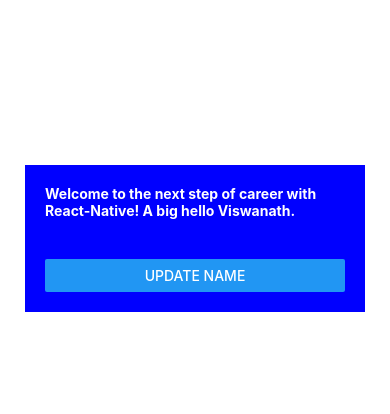
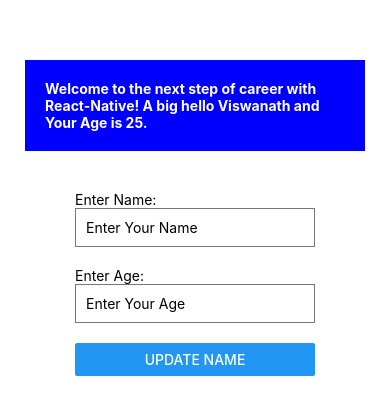
Before and after one commit to viswanath19/react-native-todo-app, a React Native app: screen / in a window 390 px wide. Shown: the part 184-598 px from the top of the page. Built offline with nearby package versions, Linux system fonts and the light colour scheme.

Commit message:
form inputs commits

```diff
--- a/App.js
+++ b/App.js
@@ -1,13 +1,14 @@
 import { StatusBar } from 'expo-status-bar';
 import React, { useState } from 'react';
-import { Button, StyleSheet, Text, View } from 'react-native';
+import { Button, StyleSheet, Text, View, TextInput } from 'react-native';
 
 export default function App() {
   const [name, setName] = useState('Viswanath');
+  const [age, setAge] = useState(25);
 
-  setTimeout(async => {
+  /*setTimeout(async => {
     setName('Viswanath Sarma');
-  },10000);
+  },10000);*/
 
   return (
     <View style={styles.container}>
@@ -15,12 +16,21 @@
         {/*<View>
           <Text>How is your Day</Text>
         </View>//this expected to inherit the parent view style header*/}
-        <Text style={styles.textArea}>Welcome to the next step of career with React-Native! A big hello {name}.</Text>
+        <Text style={styles.textArea}>Welcome to the next step of career with React-Native! A big hello {name} and Your Age is {age}.</Text>
         {/*Reason for embeding inside View is we can't add the style propert to the button*/}
-        <View style={styles.buttonContainer}>
+      </View>
+      <View style={styles.buttonContainer}>
+          <Text>Enter Name:</Text>
+          <TextInput style={styles.inputTextBox}
+            placeholder={"Enter Your Name"}
+            onChangeText={(val)=>{setName(val)}}/>
+          <Text>Enter Age:</Text>
+          <TextInput style={styles.inputTextBox}
+            keyboardType="numeric"
+            placeholder={"Enter Your Age"}
+            onChangeText={(val)=>{setAge(val)}}/>
           <Button title={'Update Name'} onPress={()=>{setName('Viswanath Sarma Allamraju')}}/>
         </View>
-      </View>
       <StatusBar style="auto" />
     </View>
   );
@@ -44,6 +54,14 @@
   },
   buttonContainer: {
     padding: 20,
+    marginTop: 20,
+    marginBottom: 20
+  },
+  inputTextBox: {
+    borderWidth: 1,
+    borderColor: '#777',
+    padding: 10,
+    marginBottom: 20
   }
 });
 
```
